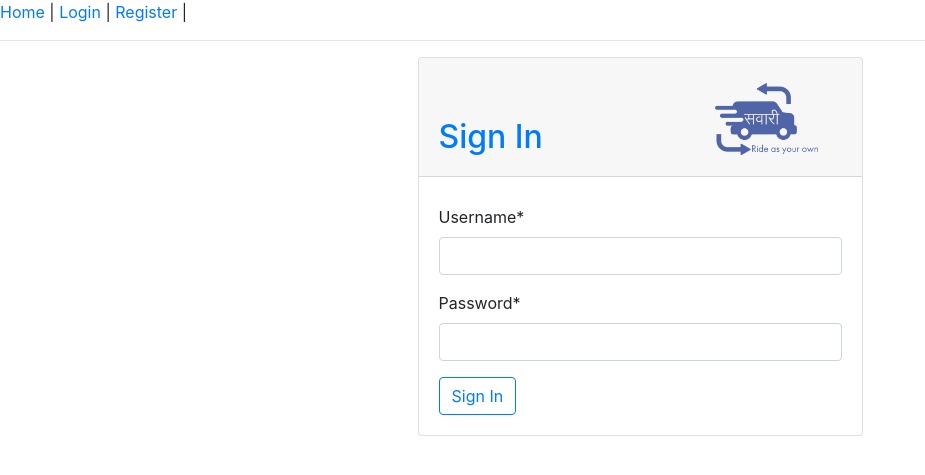
After one commit to singh-sumit/django-vehicle-renting, a Django app: page /owner-signin/ in a window 1280 px wide. The commit adds this page. Shown: the top 475 px of the page, without its empty margins (0-925 px from the left). Run offline with Django 3.2, Linux system fonts and the light colour scheme; some libraries are stand-ins or nearby versions.

```diff
--- a/apps/commons/admin.py
+++ b/apps/commons/admin.py
@@ -1,5 +1,5 @@
 from django.contrib import admin
-from .models import (Customer,CustomerType, Owner, CSR)
+from .models import (Customer,CustomerType, Owner, CSR, Admin)
 # Register your models here.
 
-admin.site.register([Customer,CustomerType, Owner, CSR])
+admin.site.register([Admin, Customer,CustomerType, Owner, CSR,])
--- a/apps/commons/forms.py
+++ b/apps/commons/forms.py
@@ -5,6 +5,13 @@ from .models import (Customer, Owner)
 from django.contrib.auth.models import User
 from django.utils import timezone
 from .utils import (age, )
+
+
+########################################################################################
+#               General User Login Form
+class UserLoginForm(forms.Form):
+    username = forms.CharField(widget=forms.TextInput())
+    password = forms.CharField(widget=forms.PasswordInput())
 
 
 ########################################################################3
@@ -109,13 +116,12 @@ class CustomerRegisterationForm(BaseUserRegisterationForm):
 ######################################################################################
 #               Owner Registeration Form
 class OwnerRegisterationForm(BaseUserRegisterationForm):
-
-        class Meta:
-            model = Owner
-            fields = ['username', 'password1', 'password2', 'first_name', 'last_name', 'email',
+    class Meta:
+        model = Owner
+        fields = ['username', 'password1', 'password2', 'first_name', 'last_name', 'email',
                   'mobile', 'perm_address', 'curr_address']
 
-        def __init__(self, *args, **kwargs):
-            fields = {'submit_name': 'Sign Up', }
-            kwargs['fields'] = fields
-            super().__init__(*args, **kwargs)
+    def __init__(self, *args, **kwargs):
+        fields = {'submit_name': 'Sign Up', }
+        kwargs['fields'] = fields
+        super().__init__(*args, **kwargs)
--- a/apps/commons/urls.py
+++ b/apps/commons/urls.py
@@ -1,5 +1,5 @@
 from django.urls import path
-from .views import (HomeView, CustomerRegisterView, OwnerRegisterView)
+from .views import (HomeView, CustomerRegisterView, OwnerRegisterView, OwnerLoginView)
 
 app_name = 'commons'
 
@@ -7,5 +7,6 @@ urlpatterns = [
     path('', HomeView.as_view(), name='home'),
     path('customer-signup/', CustomerRegisterView.as_view(), name="customer_signup"),
     path('owner-signup/', OwnerRegisterView.as_view(), name='owner_signup'),
+    path('owner-signin/', OwnerLoginView.as_view(), name='owner_signin'),
 
 ]
--- a/apps/commons/views.py
+++ b/apps/commons/views.py
@@ -1,10 +1,10 @@
 from django.shortcuts import render,redirect
 from django.urls import reverse_lazy
-from django.contrib.auth import login
+from django.contrib.auth import login, authenticate
 from django.contrib.auth.models import User
-from django.views.generic import (TemplateView, CreateView)
-from .forms import (CustomerRegisterationForm, OwnerRegisterationForm)
-from .models import (Customer, )
+from django.views.generic import (TemplateView, CreateView, FormView)
+from .forms import (CustomerRegisterationForm, OwnerRegisterationForm, UserLoginForm)
+from .models import (Customer, Owner)
 from django.utils import timezone
 
 
@@ -55,3 +55,55 @@ class OwnerRegisterView(CreateView):
     template_name = 'auth/register/owner.html'
     form_class = OwnerRegisterationForm
     success_url = reverse_lazy('commons:home')
+
+    # saving to db if form data is valid
+    def form_valid(self, form):
+        username = form.cleaned_data.get('username')
+        password = form.cleaned_data.get('password2')
+        first_name = form.cleaned_data.get('first_name')
+        last_name = form.cleaned_data.get('last_name')
+        email = form.cleaned_data.get('email')
+
+        perm_address = form.cleaned_data.get('perm_address')
+        curr_address = form.cleaned_data.get('curr_address')
+        mobile = form.cleaned_data.get('mobile')
+
+        # creating user instance
+        user = User.objects.create_user(username=username, password=password, first_name=first_name,
+                                        last_name=last_name, email=email, last_login=timezone.now())
+        # creating Owner instance
+        owner = Owner.objects.create(user=user, perm_address=perm_address, curr_address=curr_address,
+                                     mobile=mobile)
+        # make user to login to system
+        login(self.request, user)
+        return redirect(self.success_url)
+
+    #
+    def form_invalid(self, form):
+        return super().form_invalid(form)
+
+#################################################################
+#           Owner Login View
+class OwnerLoginView(FormView):
+    template_name = 'auth/login/owner.html'
+    form_class = UserLoginForm
+    success_url = reverse_lazy('commons:home')
+
+    # check if form_valid and allow to login requested user
+    def form_valid(self, form):
+        uname = form.cleaned_data.get('username')
+        pwd = form.cleaned_data.get('password')
+
+        # authenticate user
+        usr = authenticate(username=uname, password=pwd)
+
+        if (usr is not None) and (Owner.objects.filter(user=usr).exists()):
+            login(self.request, usr)
+        else:
+            return render(self.request, self.template_name,
+                          {'form': form,'error': 'Invalid Credentails'})
+        return super().form_valid(form)
+
+    def form_invalid(self, form):
+        return render(self.request, self.template_name,
+                      {'form': form, 'error': 'Some Error Occured. Try Again!!'})
--- /dev/null
+++ b/templates/auth/login/base.html
@@ -0,0 +1,31 @@
+{% extends 'base.html' %}
+{% load crispy_forms_filters %}
+{% load static %}
+
+{% block main %}
+<div class="container">
+<div class="row">
+    <div class="col-md-5 mx-auto">
+        <div class="card">
+            <div class="card-header d-flex flex-row align-items-end justify-content-between">
+                <div style="flex: 2">
+                    <h2 class="text-primary">Sign In </h2>
+                </div>
+                <div style="flex: 1" >
+                    <img src="{% static 'logos/logo1.png' %}" class="img-fluid align-self-start" width="90%">
+                </div>
+            </div>
+            <div class="card-body">
+                <h6 class="text-danger">{{ error }}</h6>
+                <form action="" method="POST">
+                    {% csrf_token %}
+                    {{ form|crispy }}
+                    <button type="submit" class="btn btn-outline-primary">Sign In</button>
+                </form>
+            </div>
+        </div>
+    </div>
+</div>
+
+</div>
+{% endblock main %}
--- /dev/null
+++ b/templates/auth/login/owner.html
@@ -0,0 +1,3 @@
+{% extends 'auth/login/base.html' %}
+
+{% block title %}Owner Login {% endblock title %}
--- a/templates/base.html
+++ b/templates/base.html
@@ -13,7 +13,7 @@
     <a href="">{{ request.user.username }} >> Profile</a> |
     <a href="">Logout</a>  |
 {% else %}
-    <a href="">Login</a> |
+    <a href="{% url 'commons:owner_signin' %}">Login</a> |
     <a href="{% url 'commons:customer_signup' %}">Register</a>  |
 {% endif %}
 <hr>
```
Also changed, not shown: apps/commons/models.py (+10 -0 lines), vehicleRenting/settings.py (+8 -5 lines), apps/commons/migrations/0006_auto_20210810_1624.py (added), apps/vehicle_rental/migrations/0004_alter_boothmanager_mobile.py (added), db.sqlite3, media/admins/adm.jpeg (added), static/logos/logo1.png (added), static/logos/logo2.png (added).
